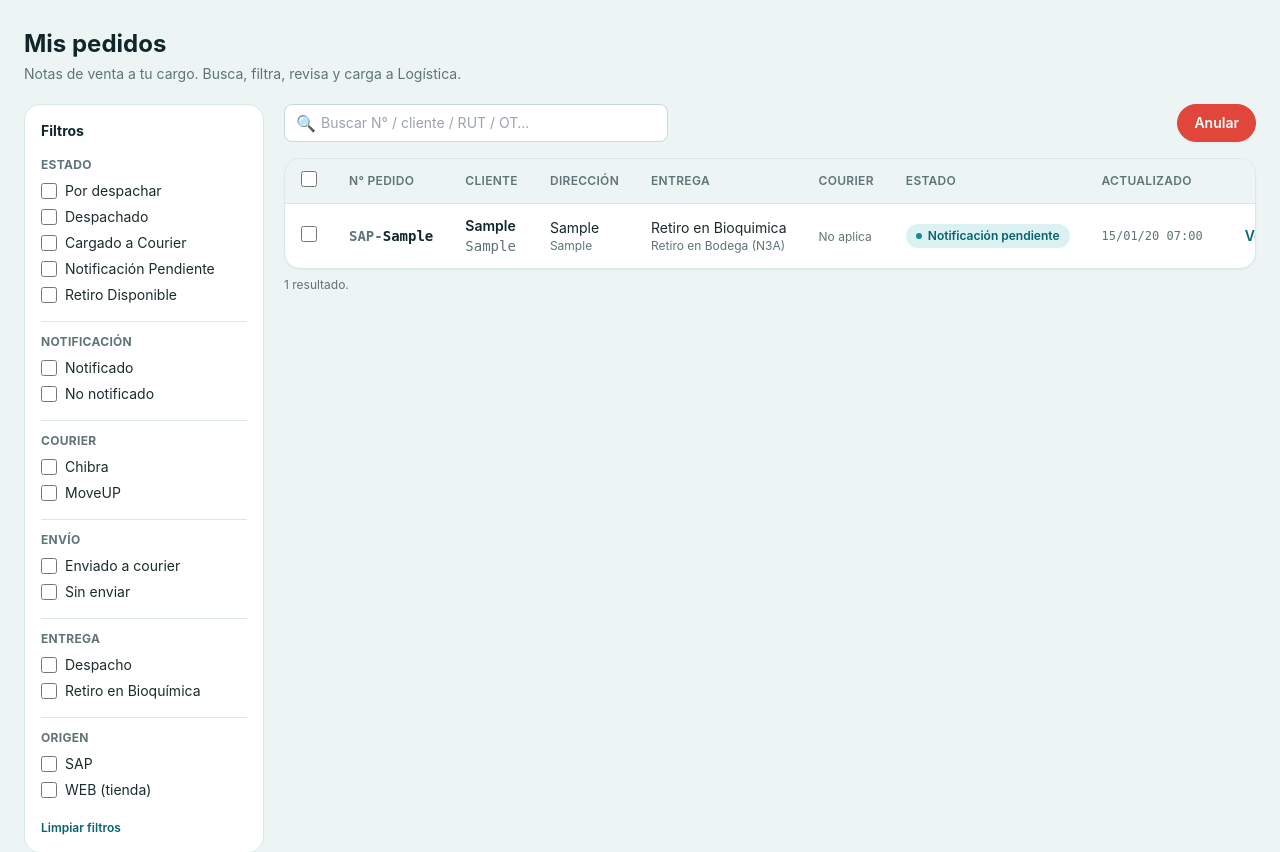
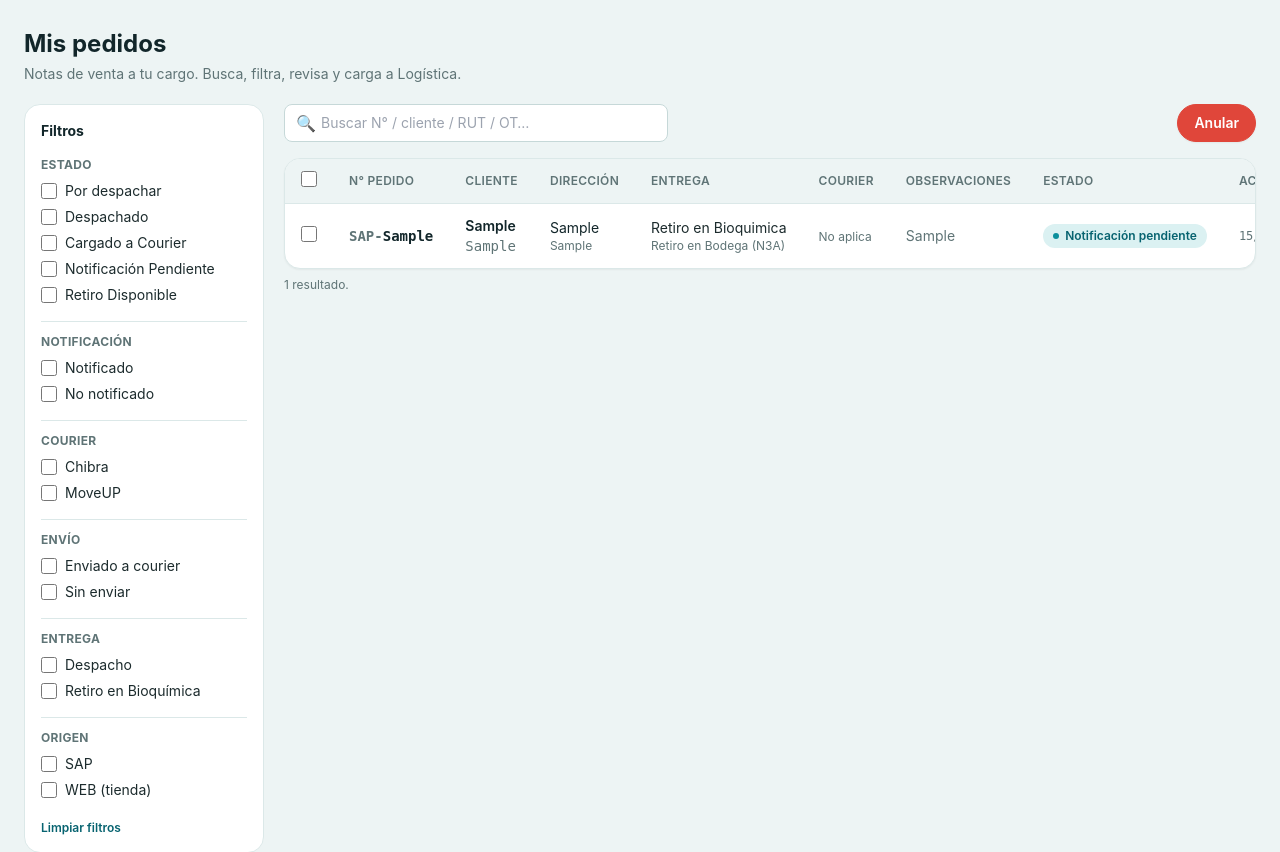
Before and after one commit to FelipeMv2301/Gestor-BQ, a Django app: page /pedidos/mis-pedidos/ in a window 1280 px wide. Shown: the part 61-913 px from the top of the page. Run offline with Django 5.2, Linux system fonts and the light colour scheme; a user stored in the database is signed in; tables that the repository leaves empty hold one stand-in row (values such as "Sample post"); data that the repository does not hold is empty; style sheets or scripts are compiled from the project's sources.

Commit message:
feat: Nueva columna observaciones

```diff
--- a/pedidos/templates/pedidos/_tabla_pedidos.html
+++ b/pedidos/templates/pedidos/_tabla_pedidos.html
@@ -1,7 +1,7 @@
 {% load pedidos_extras %}
 <div class="bg-surface border border-line rounded-2xl shadow-sm overflow-hidden">
   <div class="overflow-x-auto">
-    <table class="w-full text-sm min-w-[900px]">
+    <table class="w-full text-sm min-w-[1040px]">
       <thead>
         <tr class="bg-appbg text-xs uppercase tracking-wide text-muted">
           {% if seleccionable %}<th class="px-4 py-3 w-10"><input type="checkbox" onchange="event.stopPropagation(); seleccionarTodo(this)" class="accent-brand w-4 h-4" aria-label="Seleccionar todo"></th>{% endif %}
@@ -10,6 +10,7 @@
           <th class="text-left font-semibold px-4 py-3">Dirección</th>
           <th class="text-left font-semibold px-4 py-3">Entrega</th>
           <th class="text-left font-semibold px-4 py-3">Courier</th>
+          <th class="text-left font-semibold px-4 py-3">Observaciones</th>
           <th class="text-left font-semibold px-4 py-3">Estado</th>
           <th class="text-left font-semibold px-4 py-3">Actualizado</th>
           <th class="px-4 py-3"></th>
@@ -37,6 +38,7 @@
             {% endif %}
           </td>
           {% include "pedidos/_celda_courier.html" with pedido=pedido %}
+          <td class="px-4 py-3 text-muted max-w-[16rem] truncate" title="{{ pedido.observaciones }}">{{ pedido.observaciones|default:"—" }}</td>
           <td class="px-4 py-3">{% include "partials/_badge_estado.html" with pedido=pedido %}</td>
           <td class="px-4 py-3 text-xs text-muted font-mono tabular-nums whitespace-nowrap">{{ pedido.modificado_en|date:"d/m/y H:i" }}</td>
           <td class="px-4 py-3 text-right whitespace-nowrap">
@@ -45,7 +47,7 @@
           </td>
         </tr>
         {% empty %}
-        <tr><td colspan="{% if seleccionable %}9{% else %}8{% endif %}" class="px-4 py-10 text-center text-muted">
+        <tr><td colspan="{% if seleccionable %}10{% else %}9{% endif %}" class="px-4 py-10 text-center text-muted">
           <div class="text-sm">No hay pedidos que coincidan.</div>
           <div class="text-xs mt-1">Prueba a quitar filtros o cambiar la búsqueda.</div>
         </td></tr>
--- a/pedidos/templates/pedidos/anulados.html
+++ b/pedidos/templates/pedidos/anulados.html
@@ -8,11 +8,12 @@
 
 <div class="bg-surface border border-line rounded-2xl shadow-sm overflow-hidden">
   <div class="overflow-x-auto">
-    <table class="w-full text-sm min-w-[820px]">
+    <table class="w-full text-sm min-w-[960px]">
       <thead>
         <tr class="bg-appbg text-xs uppercase tracking-wide text-muted">
           <th class="text-left font-semibold px-4 py-3">N° pedido</th>
           <th class="text-left font-semibold px-4 py-3">Motivo</th>
+          <th class="text-left font-semibold px-4 py-3">Observaciones</th>
           <th class="text-left font-semibold px-4 py-3">Anulado por</th>
           <th class="text-left font-semibold px-4 py-3">Fecha</th>
           <th class="px-4 py-3"></th>
@@ -32,6 +33,7 @@
             {{ r.motivo|default:"—" }}
             {% endif %}
           </td>
+          <td class="px-4 py-3 text-muted max-w-[16rem] truncate" title="{{ r.snapshot.observaciones }}">{{ r.snapshot.observaciones|default:"—" }}</td>
           <td class="px-4 py-3">{{ r.rechazado_por.email|default:"—" }}</td>
           <td class="px-4 py-3 text-xs text-muted font-mono tabular-nums whitespace-nowrap">{{ r.rechazado_en|date:"d/m/y H:i" }}</td>
           <td class="px-4 py-3 text-right whitespace-nowrap">
@@ -46,7 +48,7 @@
           </td>
         </tr>
         {% empty %}
-        <tr><td colspan="5" class="px-4 py-10 text-center text-muted text-sm">No hay pedidos anulados.</td></tr>
+        <tr><td colspan="6" class="px-4 py-10 text-center text-muted text-sm">No hay pedidos anulados.</td></tr>
         {% endfor %}
       </tbody>
     </table>
--- a/pedidos/templates/pedidos/armar_despacho.html
+++ b/pedidos/templates/pedidos/armar_despacho.html
@@ -1,6 +1,6 @@
 {% extends "base.html" %}
 {% block titulo %}Armar despacho — Portal Bioquímica{% endblock %}
-{% block ancho %}max-w-4xl{% endblock %}
+{% block ancho %}max-w-6xl{% endblock %}
 {% block content %}
 <a href="{% url 'pedidos:despachos' %}" class="inline-flex items-center gap-1.5 text-sm font-semibold text-muted hover:text-body mb-3">← Volver a Despachos</a>
 
```
